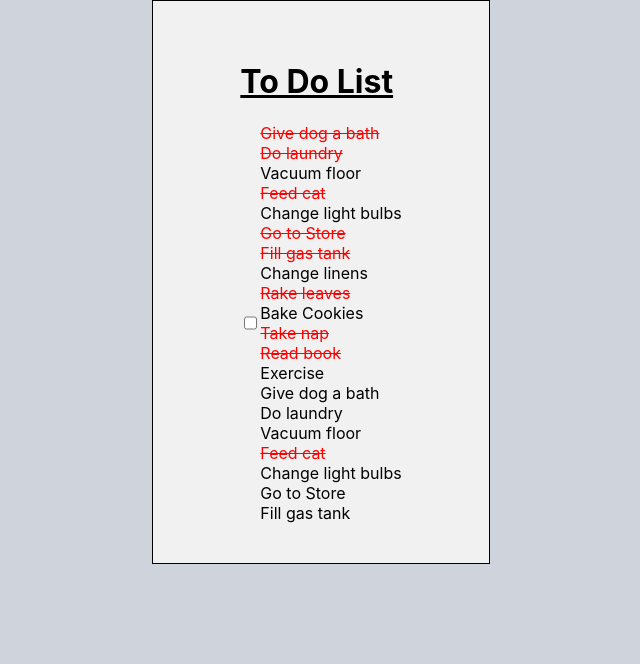
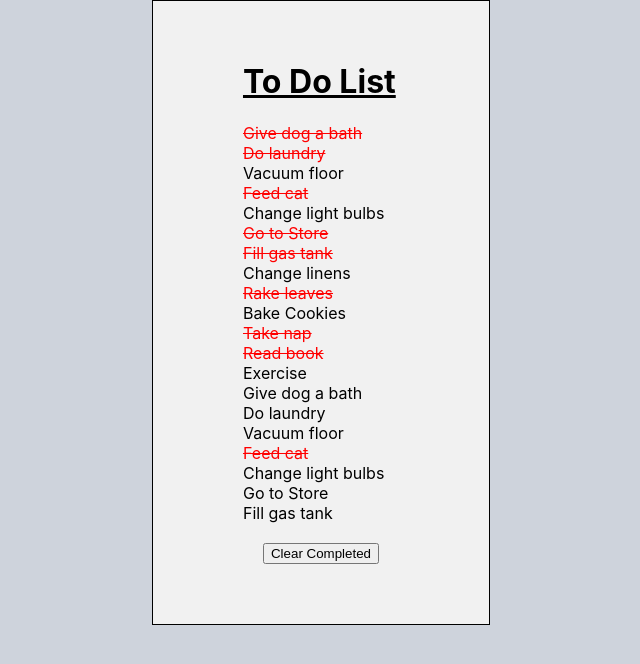
Before and after one commit to HenrietteWiuff/ToDoList, a React (Create React App) app: page / in a window 1280 px wide. Shown: the top 664 px of the page, without its empty margins (319-959 px from the left). Built offline with nearby package versions, Linux system fonts and the light colour scheme.

Commit message:
Added clear task button
Added a clear compleate taks button

```diff
--- a/src/App.js
+++ b/src/App.js
@@ -15,14 +15,20 @@ function App() {
     });
     setToDoList(mapped);
   }
+  const handleFilter = () => {
+    let filtered = toDoList.filter(task => {
+      return !task.complete;
+    });
+    setToDoList(filtered);
+  }
 
  return (
    <div className="wrapper">
       <div className={"App"}>
         <Header />
         <div className="flexBox">
-          <input type="checkbox" id="vehicle1" name="vehicle1" value="Bike"></input>
-          <ToDoList toDoList={toDoList} handleToggle={handleToggle}/>
+
+          <ToDoList toDoList={toDoList} handleToggle={handleToggle} handleFilter={handleFilter}/>
         </div>
       </div>
    </div>
--- a/src/ToDoList.js
+++ b/src/ToDoList.js
@@ -1,15 +1,15 @@
 import React from 'react';
 import ToDo from './ToDo';
 
-
-const ToDoList = ({toDoList, handleToggle}) => {
+const ToDoList = ({toDoList, handleToggle, handleFilter}) => {
    return (
        <div>
            {toDoList.map(todo => {
                return (
-                   <ToDo todo={todo} handleToggle={handleToggle} />
+                   <ToDo todo={todo} handleToggle={handleToggle} handleFilter={handleFilter}/>
                )
            })}
+           <button style={{margin: '20px'}} onClick={handleFilter}>Clear Completed</button>
        </div>
    );
 };
```
